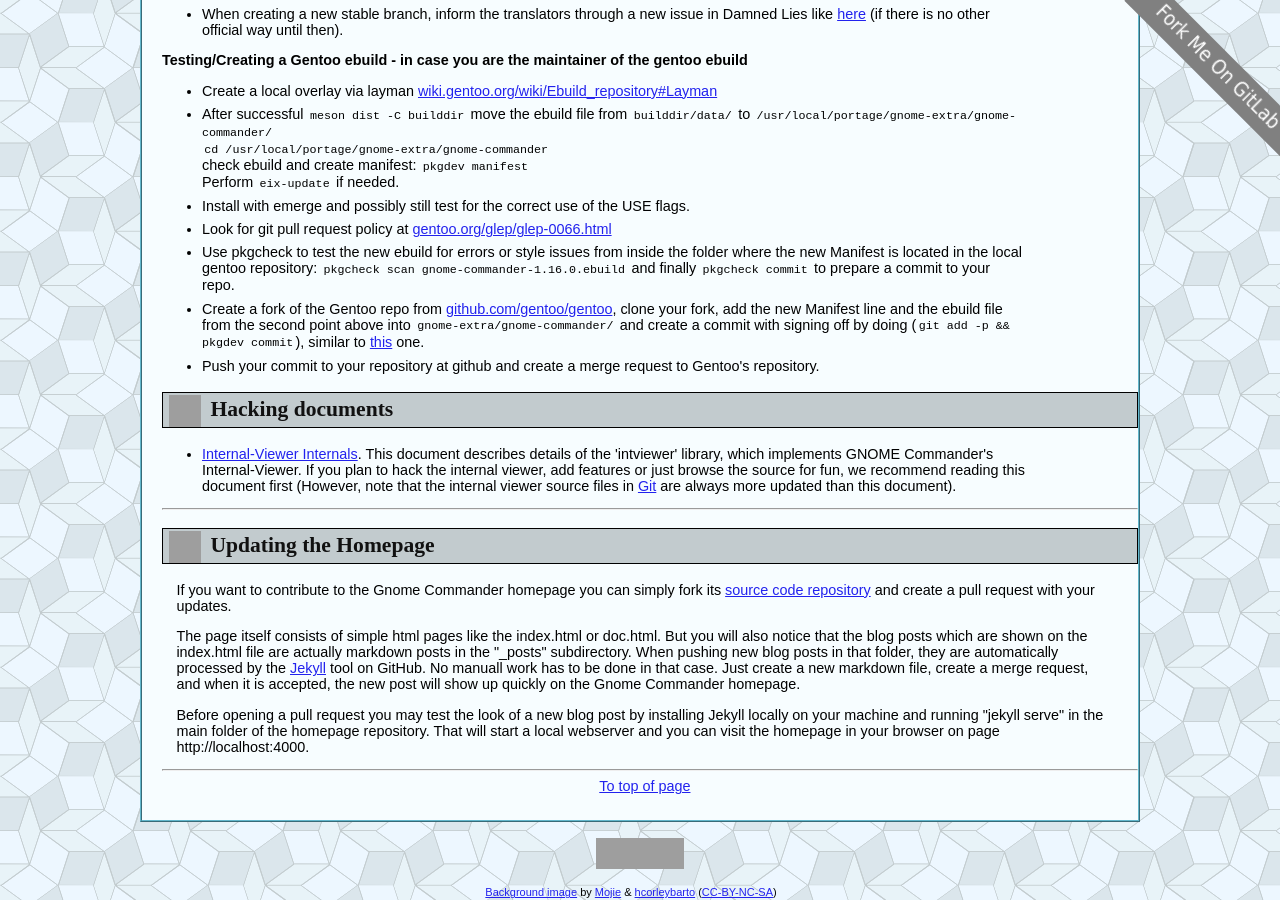
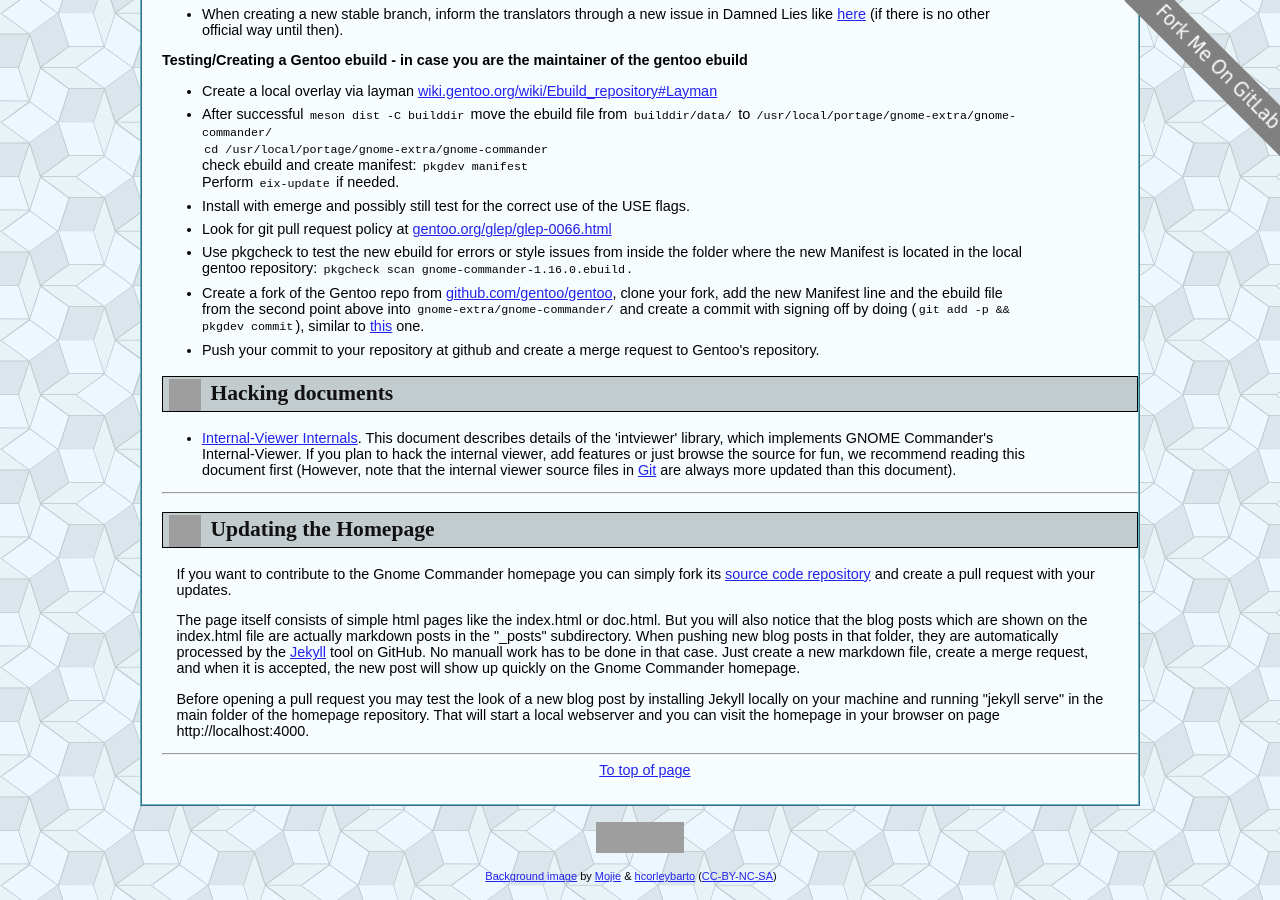
Before and after one commit to gcmd/gcmd.github.io, a Jekyll site: the page dev.html, which Jekyll copies as it is, in a window 1280 px wide and 900 px high, scrolled down 2385 px. Built offline with Jekyll 4.4.1, drawn with Linux system fonts in a browser that asks for light colours; grey boxes are pictures that could not be loaded.

Commit message:
Correct ebuild preparation section

```diff
--- a/dev.html
+++ b/dev.html
@@ -238,7 +238,7 @@ to start translating for more projects than just <abbr title="GNOME Commander">G
 		<li>
 		   Use pkgcheck to test the new ebuild for errors or style issues from inside the folder where the new Manifest
 		   is located in the local gentoo repository:
-		   <code>pkgcheck scan gnome-commander-1.16.0.ebuild</code> and finally <code>pkgcheck commit</code> to prepare a commit to your repo.
+		   <code>pkgcheck scan gnome-commander-1.16.0.ebuild</code>.
 		</li>
 		<li>
 			Create a fork of the Gentoo repo from <a href="https://github.com/gentoo/gentoo">github.com/gentoo/gentoo</a>, clone your fork,
```
